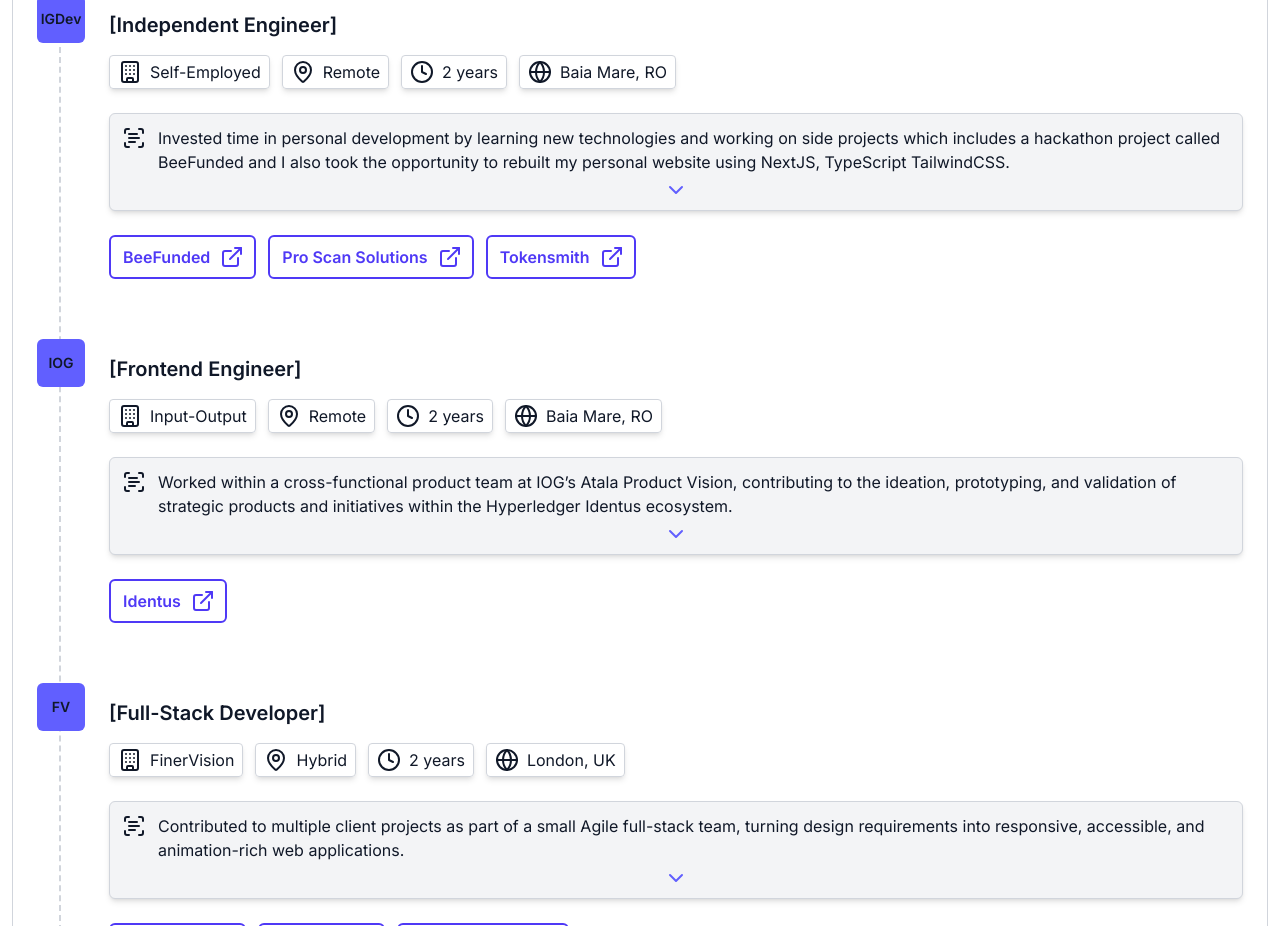
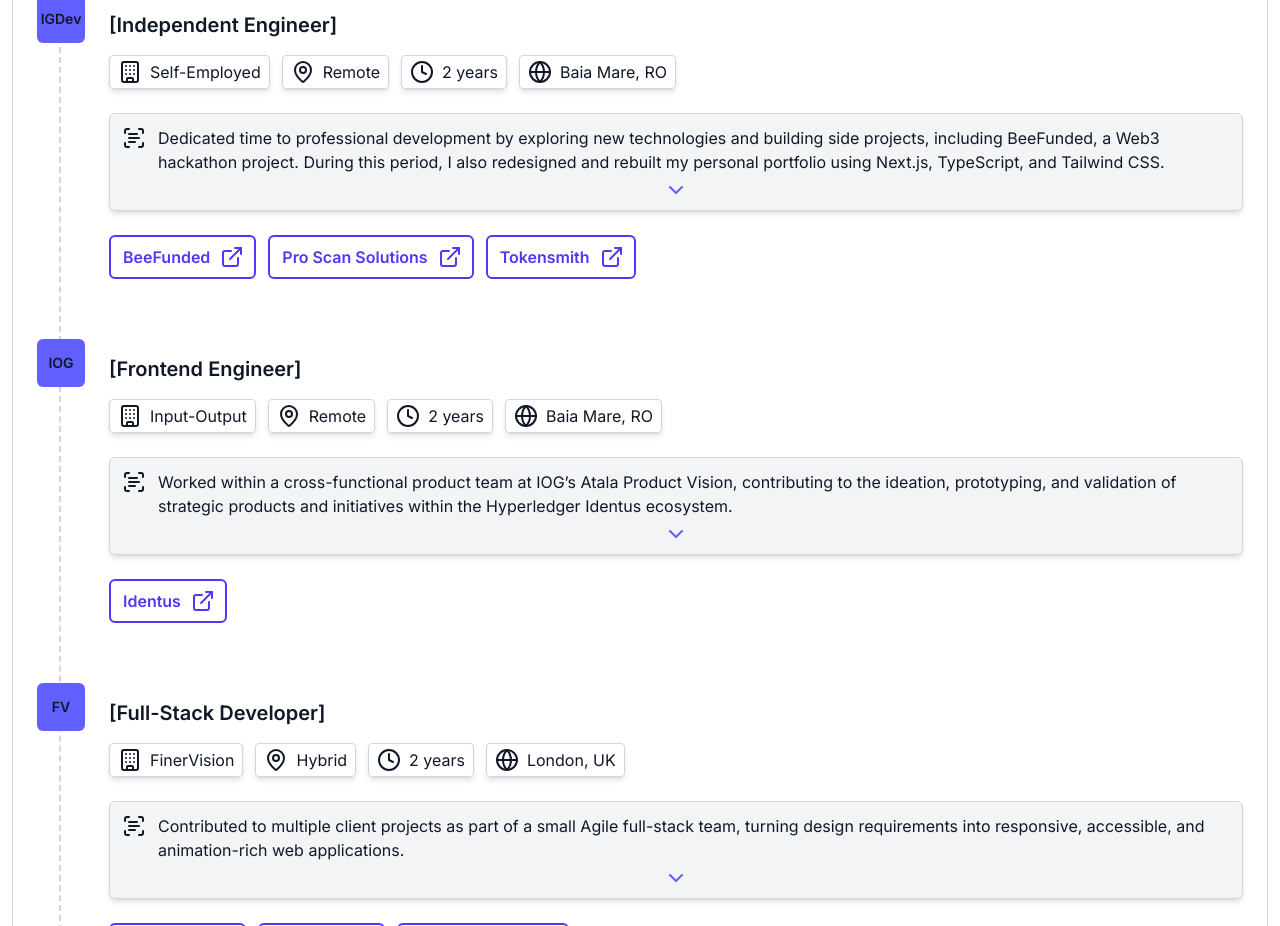
Before and after one commit to igdev0/portfolio, a Next.js app: page / in a window 1280 px wide. Shown: the part 1900-2826 px from the top of the page. Built offline with nearby package versions, Linux system fonts and the light colour scheme.

Commit message:
improve content

```diff
--- a/src/content/experience.ts
+++ b/src/content/experience.ts
@@ -7,7 +7,7 @@ const experience: ExperienceTimelineType = {
   roles: [
     {
       title: "[Independent Engineer]",
-      summary: `Invested time in personal development by learning new technologies and working on side projects which includes a hackathon project called BeeFunded and I also took the opportunity to rebuilt my personal website using NextJS, TypeScript TailwindCSS.`,
+      summary: `Dedicated time to professional development by exploring new technologies and building side projects, including BeeFunded, a Web3 hackathon project. During this period, I also redesigned and rebuilt my personal portfolio using Next.js, TypeScript, and Tailwind CSS.`,
       contractType: "Full-Time",
       brand: "IGDev",
       company: "Self-Employed",
```
